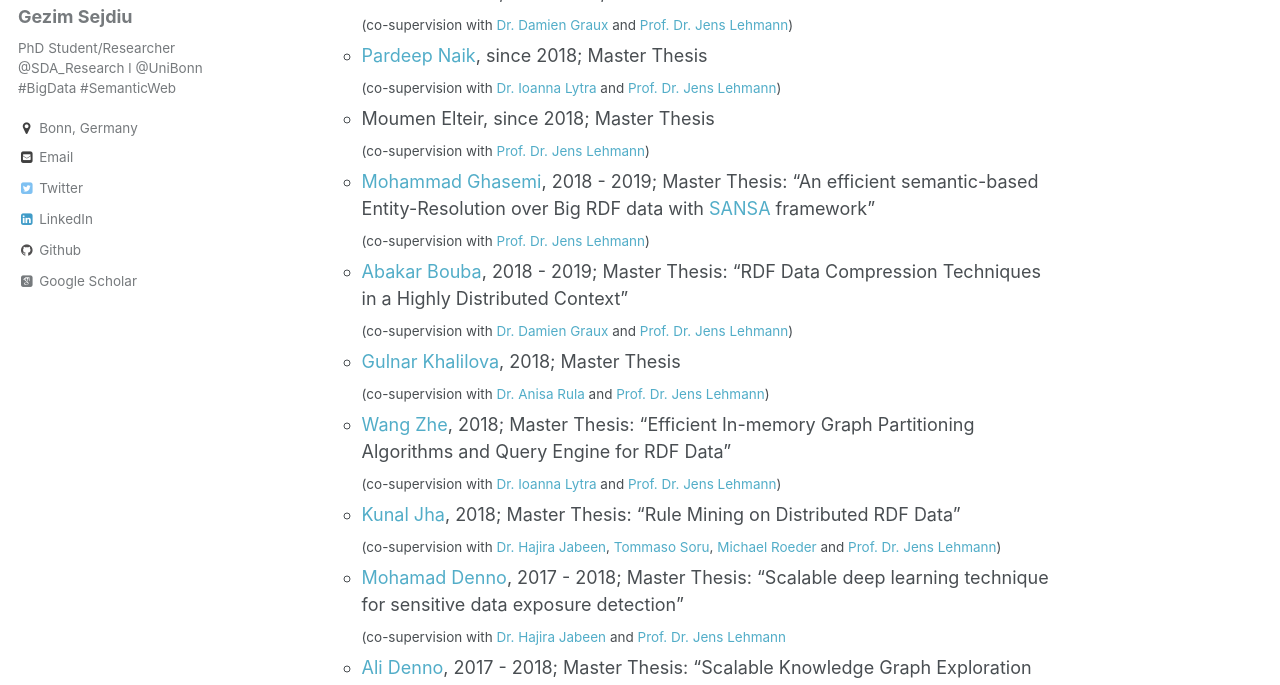
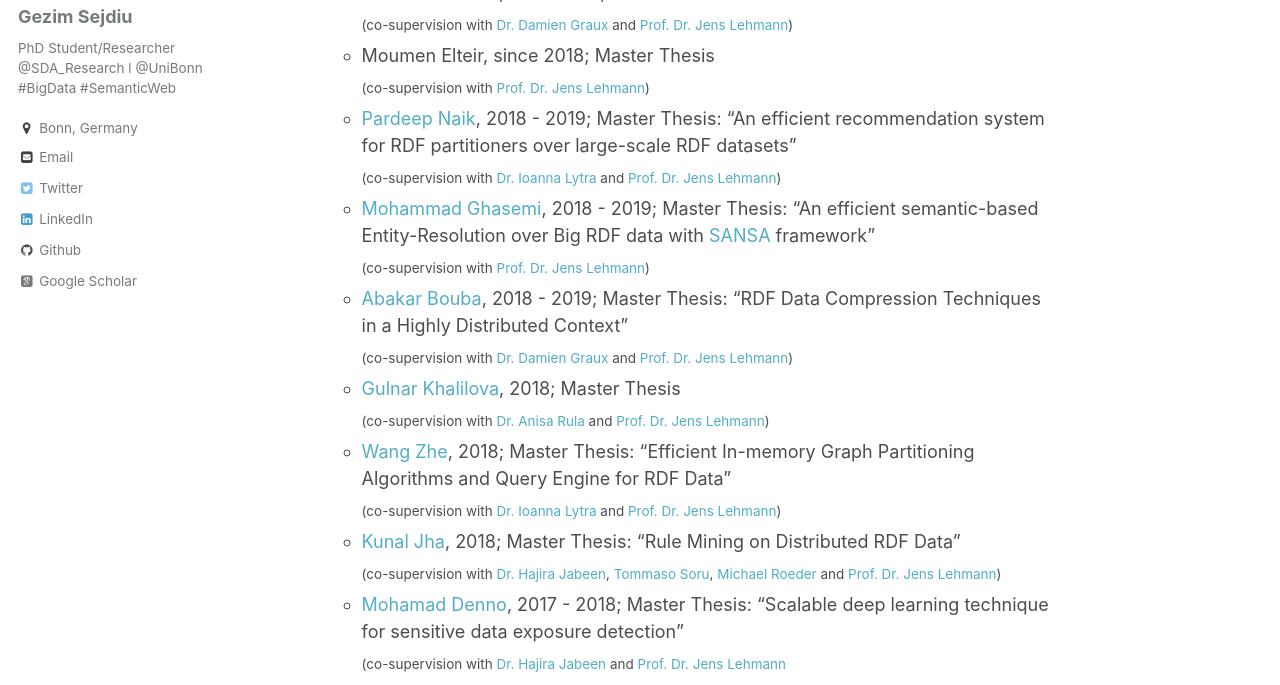
Before and after one commit to GezimSejdiu/gezimsejdiu.github.io, a Jekyll site: the page built from _pages/teaching.md, in a window 1280 px wide and 900 px high, scrolled down 362 px, cut to the strip 215-900 px from the top of the window. Built offline with Jekyll 4.4.1, drawn with Linux system fonts in a browser that asks for light colours; some web fonts are replaced.

Commit message:
Add Pardeep's thesis title

```diff
--- a/_pages/teaching.md
+++ b/_pages/teaching.md
@@ -16,10 +16,10 @@ author_profile: true
   <sub>(co-supervision with [Prof. Dr. Lule Ahmedi](http://luleahmedi.uni-pr.edu/))
   * [David Ibhaluobe](https://github.com/davidibhaluobe), since 2019; Master Thesis<br />
   <sub>(co-supervision with [Dr. Damien Graux](http://sda.cs.uni-bonn.de/people/dr-damien-graux/) and [Prof. Dr. Jens Lehmann](http://sda.cs.uni-bonn.de/people/prof-dr-jens-lehmann/))
-  * [Pardeep Naik](https://github.com/livinnatious), since 2018; Master Thesis<br />
-  <sub>(co-supervision with [Dr. Ioanna Lytra](http://sda.cs.uni-bonn.de/people/dr-ioanna-lytra/) and [Prof. Dr. Jens Lehmann](http://sda.cs.uni-bonn.de/people/prof-dr-jens-lehmann/))
   * Moumen Elteir, since 2018; Master Thesis<br />
   <sub> (co-supervision with [Prof. Dr. Jens Lehmann](http://sda.cs.uni-bonn.de/people/prof-dr-jens-lehmann/))
+  * [Pardeep Naik](https://github.com/livinnatious), 2018 - 2019; Master Thesis: "An efficient recommendation system for RDF partitioners over large-scale RDF datasets" <br />
+  <sub>(co-supervision with [Dr. Ioanna Lytra](http://sda.cs.uni-bonn.de/people/dr-ioanna-lytra/) and [Prof. Dr. Jens Lehmann](http://sda.cs.uni-bonn.de/people/prof-dr-jens-lehmann/))
   * [Mohammad Ghasemi](https://github.com/imghasemi), 2018 - 2019; Master Thesis: "An efficient semantic-based Entity-Resolution over Big RDF data with [SANSA](http://sansa-stack.net/) framework" <br />
   <sub>(co-supervision with [Prof. Dr. Jens Lehmann](http://sda.cs.uni-bonn.de/people/prof-dr-jens-lehmann/))
   * [Abakar Bouba](https://github.com/abakarboubaa), 2018 - 2019; Master Thesis: "RDF Data Compression Techniques in a Highly Distributed Context" <br />
```
